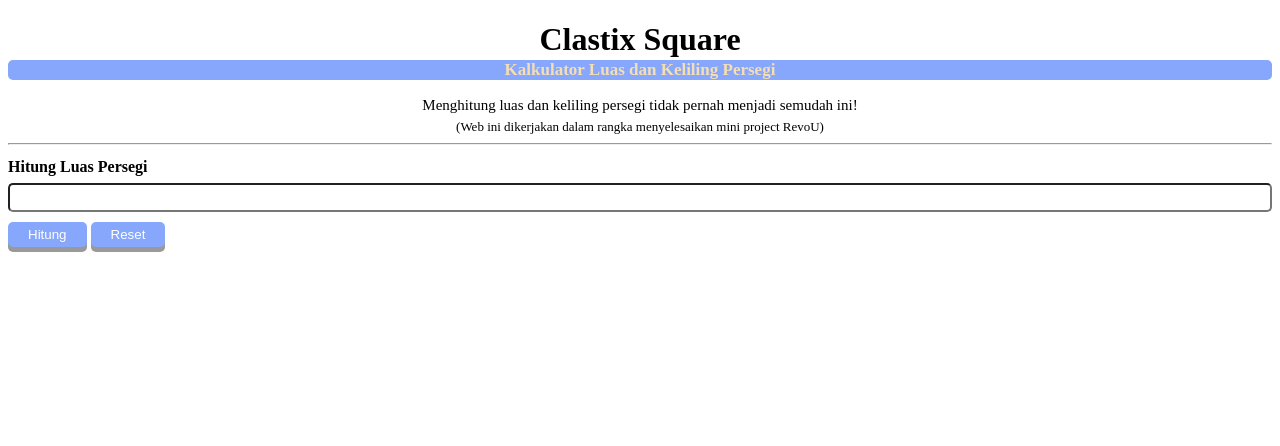
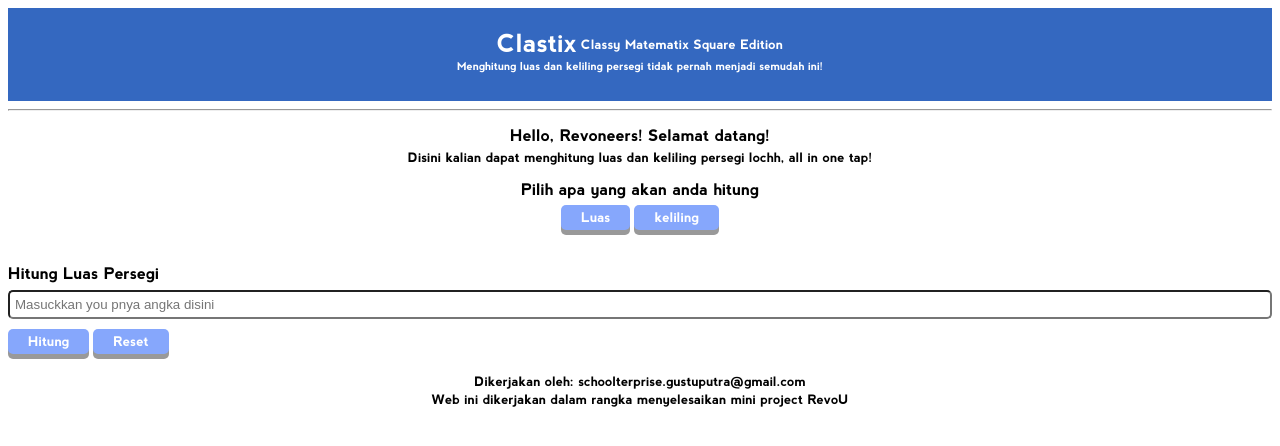
Before and after one commit to revou-fundamental-course/8-jan-24-AltiusTuumAffectus, a plain HTML site: page index.html in a window 1280 px wide. Drawn offline with Linux system fonts and the light colour scheme; a web font is replaced by a local one.

Commit message:
nambah UI dikit, js menyusul :))

```diff
--- a/css/style.css
+++ b/css/style.css
@@ -1,31 +1,45 @@
 @font-face {
     font-family: Nevis;
-    src: url(nevis.ttf);
+    src: url(../assets/nevis.ttf);
     }
-
-header h4,h1,p{
+header {
+    background-color: #3468C0;
+    color: white;
+}
+table {
+    margin: auto;
+    }
+.clastixtxt {
+    font-family: Nevis;
+    font-size: 25px
+}
+.txtafterclastix {
+    font-family: nevis;
+    font-size: 13px;
+}
+#slogantxt {
+    font-size: 11px;
+    margin-top: -1px;
+}
+.youchoosebut {
+    text-align: center;
+    margin-top: -10px;
+    margin-bottom: 30px
+}
+#welcometxt2 {
+    font-size: small;
+    margin-top: -11px;
+}
+h4,h1,p{
     font-family: Nevis;
     text-align: center;
-    border-radius: 5px;
 }
-header h4 {
-    font-size: 17px;
-    margin-top: -20px;
-    background-color: #86A7FC;
-    color: wheat;
+.credittextnah {
+    font-size: small;
+    margin-top: 20px;
 }
-.titletxt {
-    margin-top: 0px;
-    color: cornflowerblue;
-}
-p {
-    font-size: 15px;
-    margin-top: -5px;
-    margin-bottom: 5px;
-}
-#p-child {
-    font-size: small;
-    margin-top: 0px;
+#ahhfuc2 {
+    margin-top: -10px;
 }
 
 #descsquaresideid {
@@ -54,6 +68,7 @@ p {
 }
 button {
     color:white;
+    font-family: Nevis;
     background-color: #86A7FC;
     border: none;
     border-radius: 5px;
--- a/index.html
+++ b/index.html
@@ -8,19 +8,42 @@
 </head>
 <body>
     <header>
-        <h1>Clastix Square</h1>
-        <h4>Kalkulator Luas dan Keliling Persegi</h4>
-        <p>Menghitung luas dan keliling persegi tidak pernah menjadi semudah ini!</p>
-        <p id="p-child">(Web ini dikerjakan dalam rangka menyelesaikan mini project RevoU)</p>
-    </header>
+        <table>
+         <tr>
+            <br>
+            <td class="clastixtxt">Clastix</td>
+            <td class="blankspace">
+                <span class="txtafterclastix">Classy Matematix Square Edition</span>
+            </td>
+        </tr>
+    </table>
+    <p id="slogantxt">Menghitung luas dan keliling persegi tidak pernah menjadi semudah ini!</p>
+    <br>
+</header>
+
     <hr>
+<section class="thefuckisthis">
+    <p id="welcometxt">Hello, Revoneers! Selamat datang!</p>
+    <p id="welcometxt2">Disini kalian dapat menghitung luas dan keliling persegi lochh, all in one tap!</p>
+</section>
+<section id="fucksection">
+    <p id="Guideaahtext">Pilih apa yang akan anda hitung</p>
+    <div class="youchoosebut">
+        <button class="clastixbut" id="Luasbut">Luas</button>
+        <button class="clastixbut" id="kelilingbut">keliling</button>
+    </div>
+</section>
     <div class="inputfield">
         <label for="descsqrside" id="descsquaresideid">Hitung Luas Persegi</label>
-        <input type="number" id="fieldsqrside">
+        <input type="number" placeholder="Masuckkan you pnya angka disini" id="fieldsqrside">
     </div>
     <div class="buttons">
         <button class="clastixbut" id="countbutton">Hitung</button>
         <button class="clastixbut" id="resbutton">Reset</button>
     </div>
+    <footer class="credittextnah">
+        <p id="ahhfuc">Dikerjakan oleh: schoolterprise.gustuputra@gmail.com</p>
+        <p id="ahhfuc2">Web ini dikerjakan dalam rangka menyelesaikan mini project RevoU</p>
+    </footer>
 </body>
 </html>
```
